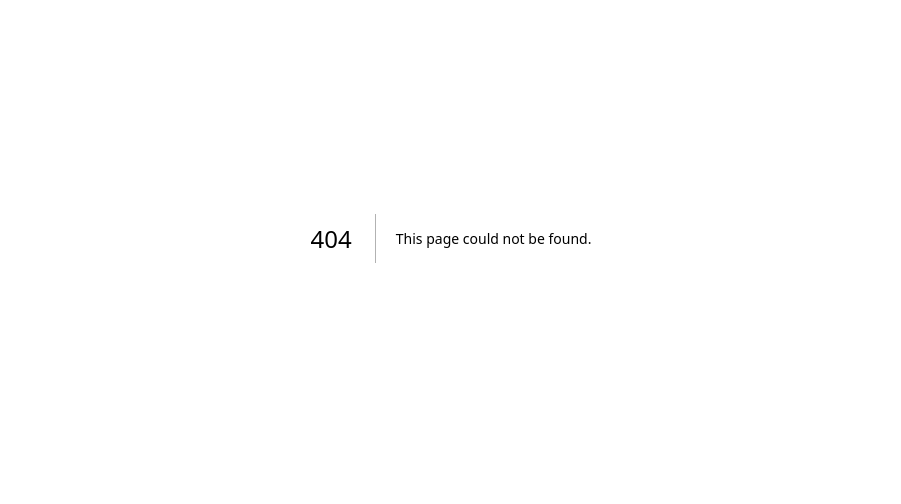
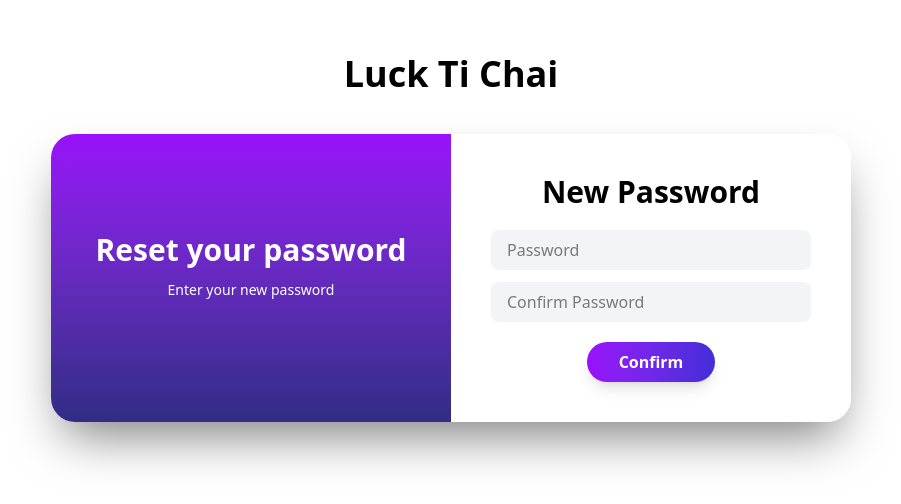
Before and after one commit to pacharasuwaphat-ui/LukTiChai_Frontend, a Next.js app: page /forgot-password/reset-password/1 in a window 1280 px wide. Before the commit this address had no page. Shown: the part 162-666 px from the top of the page, without its empty margins (189-1090 px from the left). Built offline with nearby package versions, Linux system fonts and the light colour scheme.

Commit message:
modify reset-pass page and make token params to check resetpass token

```diff
--- /dev/null
+++ b/app/forgot-password/reset-password/[token]/page.js
@@ -0,0 +1,149 @@
+"use client";
+
+import { use , useState } from "react";
+import { useRouter } from "next/navigation";
+
+export default function ResetPassword( { params }) {
+
+  const router = useRouter();
+
+  // token ที่ได้จาก URL
+  const { token } = use(params);
+
+  const [formData, setFormData] = useState({
+    password: "",
+    confirmPassword: "",
+  });
+
+  const [message, setMessage] = useState("");
+  const [loading, setLoading] = useState(false);
+
+
+  // update input
+  const handleChange = (e) => {
+    const { name, value } = e.target;
+
+    setFormData((prev) => ({
+      ...prev,
+      [name]: value,
+    }));
+  };
+
+
+  // submit reset password
+  const handleSubmit = async (e) => {
+    e.preventDefault();
+
+    if (formData.password !== formData.confirmPassword) {
+      setMessage("Password does not match");
+      return;
+    }
+
+    setLoading(true);
+
+    try {
+
+      const res = await fetch("http://localhost:4000/auth/reset-password", {
+        method: "POST",
+        headers: {
+          "Content-Type": "application/json",
+        },
+        body: JSON.stringify({
+          token,
+          newPassword: formData.password,
+        }),
+      });
+
+      const data = await res.json();
+
+      if (!res.ok) {
+        setMessage(data.message || "Reset password failed");
+        return;
+      }
+
+      setMessage("Password reset successful");
+
+      // กลับไปหน้า login
+      setTimeout(() => {
+        router.push("/");
+      }, 1000);
+
+    } catch (error) {
+      setMessage("Cannot connect to server");
+    } finally {
+      setLoading(false);
+    }
+  };
+
+
+  return (
+    <div className="min-h-screen flex flex-col items-center justify-center bg-white">
+
+      <h1 className="text-4xl font-bold mb-10">Luck Ti Chai</h1>
+
+      <div className="flex w-[800px] rounded-3xl shadow-2xl shadow-black/50 overflow-hidden">
+
+        {/* Left */}
+        <div className="w-1/2 bg-gradient-to-b from-purple-600 to-indigo-900 text-white flex flex-col items-center justify-center p-10">
+
+          <h2 className="text-3xl font-bold mb-3 text-center">
+            Reset your password
+          </h2>
+
+          <p className="text-center text-sm mb-6">
+            Enter your new password
+          </p>
+
+        </div>
+
+
+        {/* Right */}
+        <div className="w-1/2 bg-white p-10 flex flex-col items-center">
+
+          <h2 className="text-3xl font-bold mb-5">
+            New Password
+          </h2>
+
+          <form onSubmit={handleSubmit} className="w-full flex flex-col items-center">
+
+            <input
+              name="password"
+              type="password"
+              placeholder="Password"
+              value={formData.password}
+              onChange={handleChange}
+              className="w-full bg-gray-100 rounded-lg px-4 py-2 mb-3 outline-none"
+            />
+
+            <input
+              name="confirmPassword"
+              type="password"
+              placeholder="Confirm Password"
+              value={formData.confirmPassword}
+              onChange={handleChange}
+              className="w-full bg-gray-100 rounded-lg px-4 py-2 mb-3 outline-none"
+            />
+
+            <button
+              type="submit"
+              disabled={loading}
+              className="mt-2 bg-gradient-to-r from-purple-600 to-indigo-700 text-white px-8 py-2 rounded-full font-bold shadow-lg hover:scale-105 transition disabled:opacity-50"
+            >
+              {loading ? "CONFIRMING..." : "Confirm"}
+            </button>
+
+          </form>
+
+          {message && (
+            <p className="text-sm text-red-500 mt-4 text-center">
+              {message}
+            </p>
+          )}
+
+        </div>
+
+      </div>
+
+    </div>
+  );
+}
--- a/app/forgot-password/reset-password/page.js
+++ /dev/null
@@ -1,49 +0,0 @@
-
-export default function Login() {
-  return (
-    <div className="min-h-screen flex flex-col items-center justify-center bg-white">
-
-      <h1 className="text-4xl font-bold mb-10">Luck Ti Chai</h1>
-
-      <div className="flex w-[800px] rounded-3xl shadow-2xl shadow-black/50 overflow-hidden">
-
-        {/* Left - Check Email */}
-        <div className="w-1/2 bg-gradient-to-b from-purple-600 to-indigo-900 text-white flex flex-col items-center justify-center p-10">
-
-          <h2 className="text-3xl font-bold mb-3 text-center">Check your email!</h2>
-
-          <p className="text-center text-sm mb-6">
-            We’ve sent a password reset link to your email. Please check your inbox.
-          </p>
-
-        </div>
-
-        {/* Right - Reset Password */}
-        <div className="w-1/2 bg-white p-10 flex flex-col items-center">
-
-          <h2 className="text-3xl font-bold mb-5">Reset your password</h2>
-
-          <input
-            type="password"
-            placeholder="Password"
-            className="w-full bg-gray-100 rounded-lg px-4 py-2 mb-3 outline-none"
-          />
-
-          <input
-            type="password"
-            placeholder="Confirm Password"
-            className="w-full bg-gray-100 rounded-lg px-4 py-2 mb-3 outline-none"
-          />
-
-          <a href="#">
-            <button className="mt-2 bg-gradient-to-r from-purple-600 to-indigo-700 text-white px-8 py-2 rounded-full font-bold shadow-lg hover:scale-105 transition">
-              Confirm
-            </button>
-          </a>
-
-        </div>
-
-      </div>
-    </div>
-  );
-}
```
